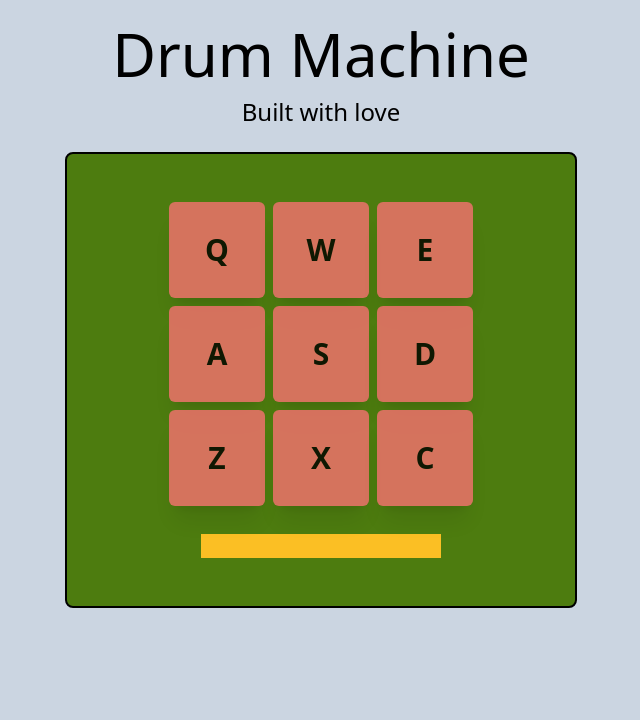
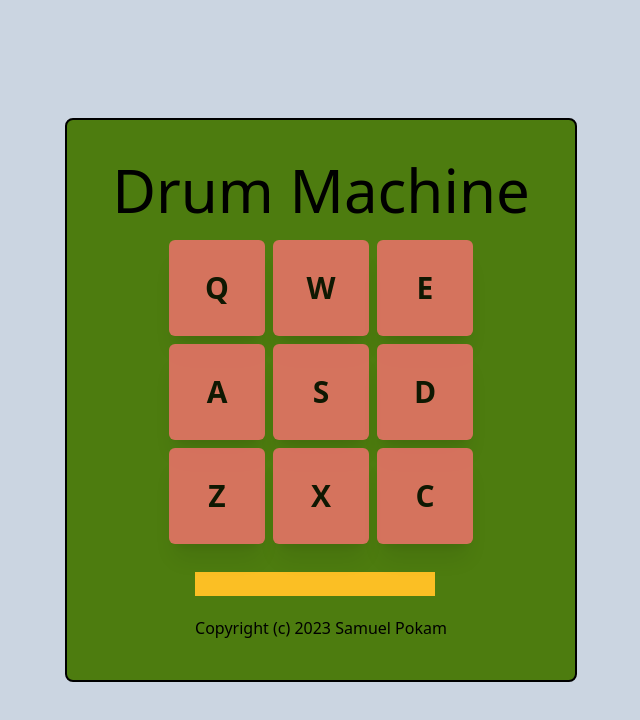
Before and after one commit to RinKhimera/drum-project, a Next.js app: page / in a window 1280 px wide. Shown: the top 720 px of the page, without its empty margins (319-959 px from the left). Built offline with nearby package versions, Linux system fonts and the light colour scheme.

Commit message:
Update Drum.tsx

```diff
--- a/components/Drum.tsx
+++ b/components/Drum.tsx
@@ -10,15 +10,15 @@ const Drum = () => {
     <>
       <title>Drum Machine</title>
       <link rel="icon" href="/favicon.ico" />
-      <div className="text-center pt-6">
-        <h1 className=" text-6xl">Drum Machine</h1>
-        <h3 className=" text-2xl py-3">Built with love</h3>
-      </div>
-      <div className="flex h-3/5">
+
+      <div className="flex justify-center items-center h-screen">
         <div
           id="drum-machine"
-          className="grid bg-lime-700 w-4/5 lg:w-2/5 justify-items-center gap-5 m-auto rounded-lg border-black border-2 p-12 "
+          className="grid bg-lime-700 w-4/5 lg:w-2/5 justify-items-center gap-5 m-auto rounded-lg border-black border-2 p-10 "
         >
+          <div className="text-center">
+            <h1 className=" text-6xl">Drum Machine</h1>
+          </div>
           <div id="buttons" className="">
             <div className="flex gap-2 pb-2">
               <button
@@ -94,6 +94,7 @@ const Drum = () => {
             <div className="bg-amber-400 p-3 text-3xl text-center w-60">
               {active}
             </div>
+            <h1 className="pt-5">Copyright (c) 2023 Samuel Pokam</h1>
           </div>
         </div>
       </div>
```
